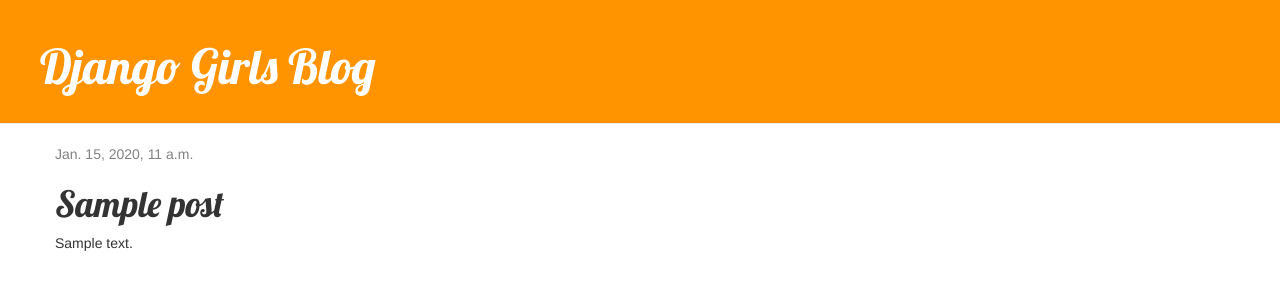
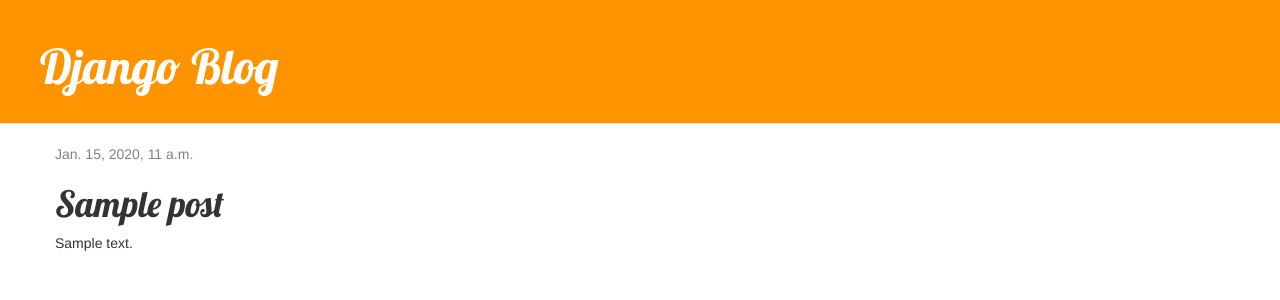
Before and after one commit to mwolkowi17/blog, a Django app: page /post/1/ in a window 1280 px wide. Shown: the top 300 px of the page. Run offline with Django 3.2, Linux system fonts and the light colour scheme; tables that the repository leaves empty hold one stand-in row (values such as "Sample post"); some libraries are stand-ins or nearby versions.

Commit message:
kolejne zmmiany

```diff
--- a/blog/templates/blog/base.html
+++ b/blog/templates/blog/base.html
@@ -1,7 +1,7 @@
 {% load static %}
 <html>
     <head>
-        <title>Django Girls blog</title>
+        <title>Django blog</title>
         <link rel="stylesheet" href="//maxcdn.bootstrapcdn.com/bootstrap/3.2.0/css/bootstrap.min.css">
         <link rel="stylesheet" href="//maxcdn.bootstrapcdn.com/bootstrap/3.2.0/css/bootstrap-theme.min.css">
         <link href='//fonts.googleapis.com/css?family=Lobster&subset=latin,latin-ext' rel='stylesheet' type='text/css'>
@@ -9,14 +9,14 @@
     </head>
     <body>
         <div class="page-header">
-            <h1><a href="/">Django Girls Blog</a></h1>
-             </div>
-                <div class="content container">
-                  <div class="row">
+            <h1><a href="/">Django Blog</a></h1>
+        </div>
+             <div class="content container">
+                 <div class="row">
                     <div class="col-md-8">
                     {% block content %}
                     {% endblock %}
-                  </div>
+                 </div>
             </div>
     </div>
     </body>
```
